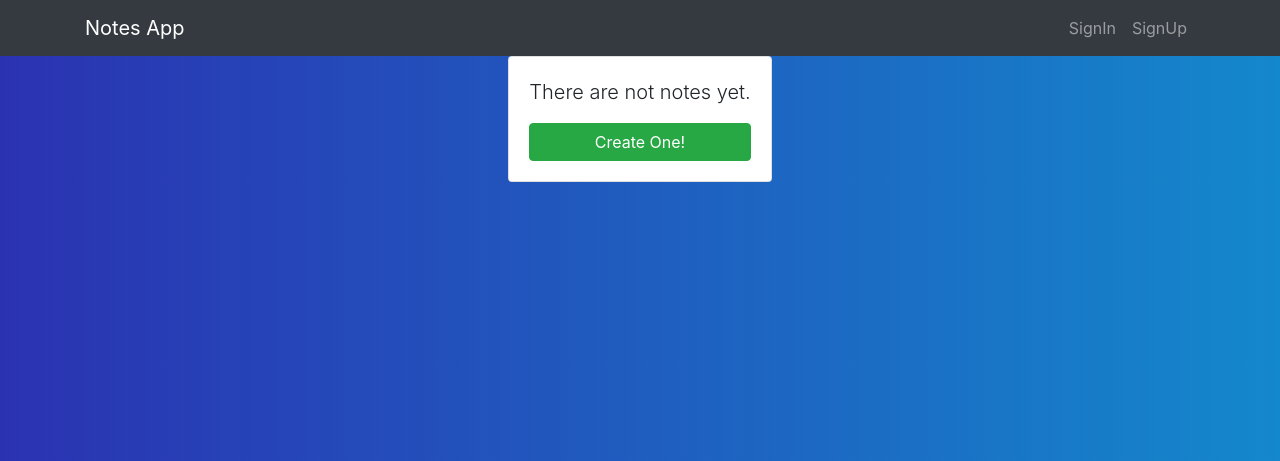
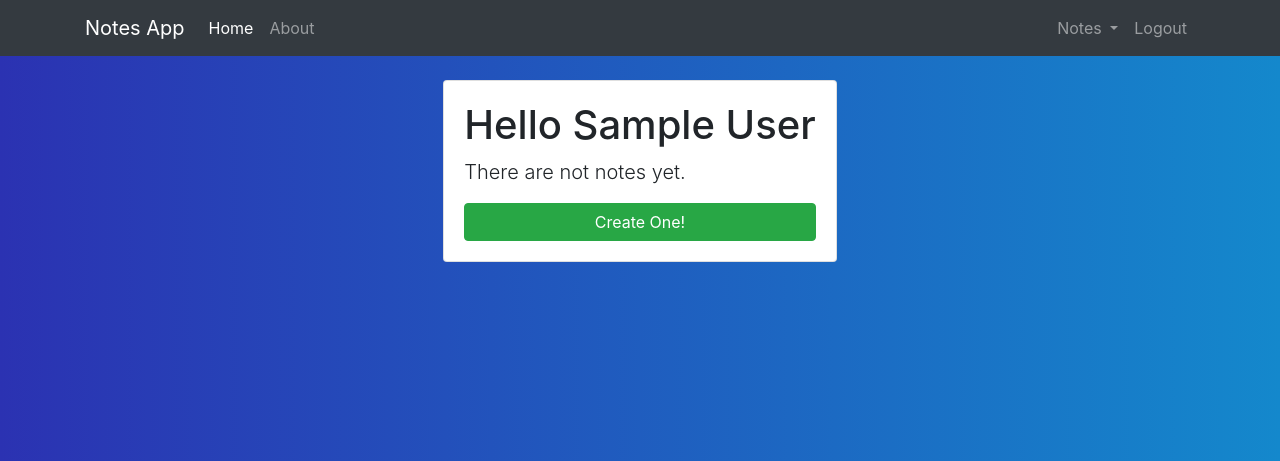
Before and after one commit to charagmz/notesappjs, a Node server app: page /notes in a window 1280 px wide. Shown: the top 461 px of the page. Run offline with Node 20, Linux system fonts and the light colour scheme; the visitor is signed in with stand-in values (Sample User, id 1); data that the repository does not hold is empty; some libraries are stand-ins or nearby versions.

Commit message:
Navigation Fix auth handlebars

```diff
--- a/package.json
+++ b/package.json
@@ -10,6 +10,7 @@
   "author": "",
   "license": "ISC",
   "dependencies": {
+    "@handlebars/allow-prototype-access": "^1.0.5",
     "bcryptjs": "^2.4.3",
     "connect-flash": "^0.1.1",
     "express": "^4.18.1",
--- /dev/null
+++ b/src/helpers/auth.js
@@ -0,0 +1,17 @@
+const helpers = {};
+
+helpers.isAuthenticated = (req, res, next) => {
+    if (req.isAuthenticated()) {
+        return next();
+    }
+    req.flash('error_msg', 'Not Authorized');
+    res.redirect('/users/signin');
+};
+helpers.isNotLoggedIn = (req, res, next) => {
+    if (!req.isAuthenticated()) {
+        return next();
+    }
+    return res.redirect('/notes');
+};
+
+module.exports = helpers;
--- a/src/index.js
+++ b/src/index.js
@@ -5,6 +5,8 @@ const methodOverride = require('method-override');
 const session = require('express-session');
 const flash = require('connect-flash');
 const passport = require('passport');
+const Handlebars = require('handlebars')
+const {allowInsecurePrototypeAccess} = require('@handlebars/allow-prototype-access')
 
 // Initializations
 const app = express();
@@ -18,7 +20,8 @@ app.engine('.hbs', engine({
     defaultLayout: 'main',
     layoutsDir: path.join(app.get('views'), 'layouts'),
     partialsDir: path.join(app.get('views'), 'partials'),
-    extname: '.hbs'
+    extname: '.hbs',
+    handlebars: allowInsecurePrototypeAccess(Handlebars)
 }));//handlebars configuration
 app.set('view engine', '.hbs');//Specified hbs as view engine
 
@@ -39,6 +42,7 @@ app.use((req, res, next) => {
     res.locals.success_msg = req.flash('success_msg');
     res.locals.error_msg = req.flash('error_msg');
     res.locals.error = req.flash('error');
+    app.locals.user = req.user || null;//con el usuario logueado/serializado se puede obtener de request
     next();
 });
 
--- a/src/routes/notes.js
+++ b/src/routes/notes.js
@@ -1,13 +1,13 @@
 const express = require('express');
 const router = express.Router();
 const Note = require('../models/Note');//class
+const { isAuthenticated } = require('../helpers/auth');
 
-
-router.get('/notes/add', (req, res) => {
+router.get('/notes/add', isAuthenticated, (req, res) => {
     res.render('notes/new-note');
 });
 
-router.post('/notes/new-note', async (req, res) => {
+router.post('/notes/new-note', isAuthenticated, async (req, res) => {
     const {title, description} = req.body;
     const errors = [];
     if (!title) {
@@ -31,20 +31,21 @@ router.post('/notes/new-note', async (req, res) => {
     }
 });
 
-router.get('/notes', async (req, res) => {
+router.get('/notes', isAuthenticated, async (req, res) => {
+    //console.log(req.user)
     const notes = await Note.find().sort({date: 'desc'}).lean();
     //console.log(notes);
     res.render('notes/list', { notes });
     //res.send('Notes from database');
 });
 
-router.get('/notes/edit/:id', async (req, res) => {
+router.get('/notes/edit/:id', isAuthenticated, async (req, res) => {
     const note = await Note.findById(req.params.id).lean();
     //console.log(note);
     res.render('notes/edit-note', {note});
 });
 
-router.put('/notes/edit-note/:id', async (req, res) => {
+router.put('/notes/edit-note/:id', isAuthenticated, async (req, res) => {
     const {title, description} = req.body;
     const note = await Note.findByIdAndUpdate(req.params.id, {title, description});
     req.flash('success_msg', 'Note Updated Successfully');
@@ -52,7 +53,7 @@ router.put('/notes/edit-note/:id', async (req, res) => {
     res.redirect('/notes');
 });
 
-router.delete('/notes/delete/:id', async (req, res) => {
+router.delete('/notes/delete/:id', isAuthenticated, async (req, res) => {
     await Note.findByIdAndDelete(req.params.id);
     req.flash('success_msg', 'Note Deleted Successfully');
     //console.log(req.params.id);
--- a/src/routes/users.js
+++ b/src/routes/users.js
@@ -45,4 +45,9 @@ router.post('/users/signup', async (req, res) => {
     }
 });
 
+router.get('/users/logout', (req, res) => {
+    req.logOut();//al inicializar passport agrega al objeto request el metodo logOut (ademas de otros)
+    res.redirect('/');
+});
+
 module.exports = router;
--- a/src/views/layouts/main.hbs
+++ b/src/views/layouts/main.hbs
@@ -18,9 +18,10 @@
     {{> navigation }}
 
 
-    <main class="container">
+    <main class="container p-4">
         {{> messages }}
         {{> errors }}
+
         {{{ body }}}
     </main>
     {{!-- SCRIPTS --}}
--- a/src/views/notes/list.hbs
+++ b/src/views/notes/list.hbs
@@ -21,6 +21,7 @@
     {{else }}
         <div class="card mx-auto">
             <div class="card-body">
+                <h1>Hello {{user.name}}</h1>
                 <p class="lead">There are not notes yet.</p>
                 <a href="/notes/add" class="btn btn-success btn-block">Create One!</a>
             </div>
--- a/src/views/partials/navigation.hbs
+++ b/src/views/partials/navigation.hbs
@@ -5,32 +5,41 @@
       <span class="navbar-toggler-icon"></span>
     </button>
     <div class="collapse navbar-collapse" id="navbarNav">
-      <ul class="navbar-nav ml-auto">
-        {{#if user}}
-        <li class="nav-item dropdown">
-          <a class="nav-link dropdown-toggle" href="#" id="navbarDropdown" role="button" data-toggle="dropdown" aria-expanded="false">
-            Links
-          </a>
-          <div class="dropdown-menu" aria-labelledby="navbarDropdown">
-            <a class="dropdown-item" href="/links">All Notes</a>
-            <div class="dropdown-divider"></div>
-            <a class="dropdown-item" href="/links/add">Add Note</a>
-          </div>
+      <ul class="navbar-nav">
+        <li class="nav-item active">
+          <a href="/" class="nav-link">Home</a>
         </li>
         <li class="nav-item">
+          <a href="/about" class="nav-link">About</a>
+        </li>
+        <!--<li class="nav-item">
           <a href="/profile" class="nav-link">Profile</a>
-        </li>
-        <li class="nav-item">
-          <a href="/logout" class="nav-link">Logout</a>
-        </li>
-        {{else }}
+        </li>-->
+      </ul>
+      <ul class="navbar-nav ml-auto">
+        {{#unless user }}
         <li class="nav-item">
           <a href="/users/signin" class="nav-link">SignIn</a>
         </li>
         <li class="nav-item">
           <a href="/users/signup" class="nav-link">SignUp</a>
         </li>
-        {{/if }}
+        {{else }}
+        <li class="nav-item dropdown">
+          <a class="nav-link dropdown-toggle" href="#" id="navbarDropdown" role="button" data-toggle="dropdown" aria-expanded="false">
+            Notes
+          </a>
+          <div class="dropdown-menu" aria-labelledby="navbarDropdown">
+            <a class="dropdown-item" href="/notes">All notes</a>
+            <div class="dropdown-divider"></div>
+            <a class="dropdown-item" href="/notes/add">Add Notes</a>
+          </div>
+        </li>
+        <div class="dropdown-divider"></div>
+        <li class="nav-item">
+          <a href="/users/logout" class="nav-link">Logout</a>
+        </li>
+        {{/unless }}
       </ul>
     </div>
   </div>
```
Also changed, not shown: 1 other file.
